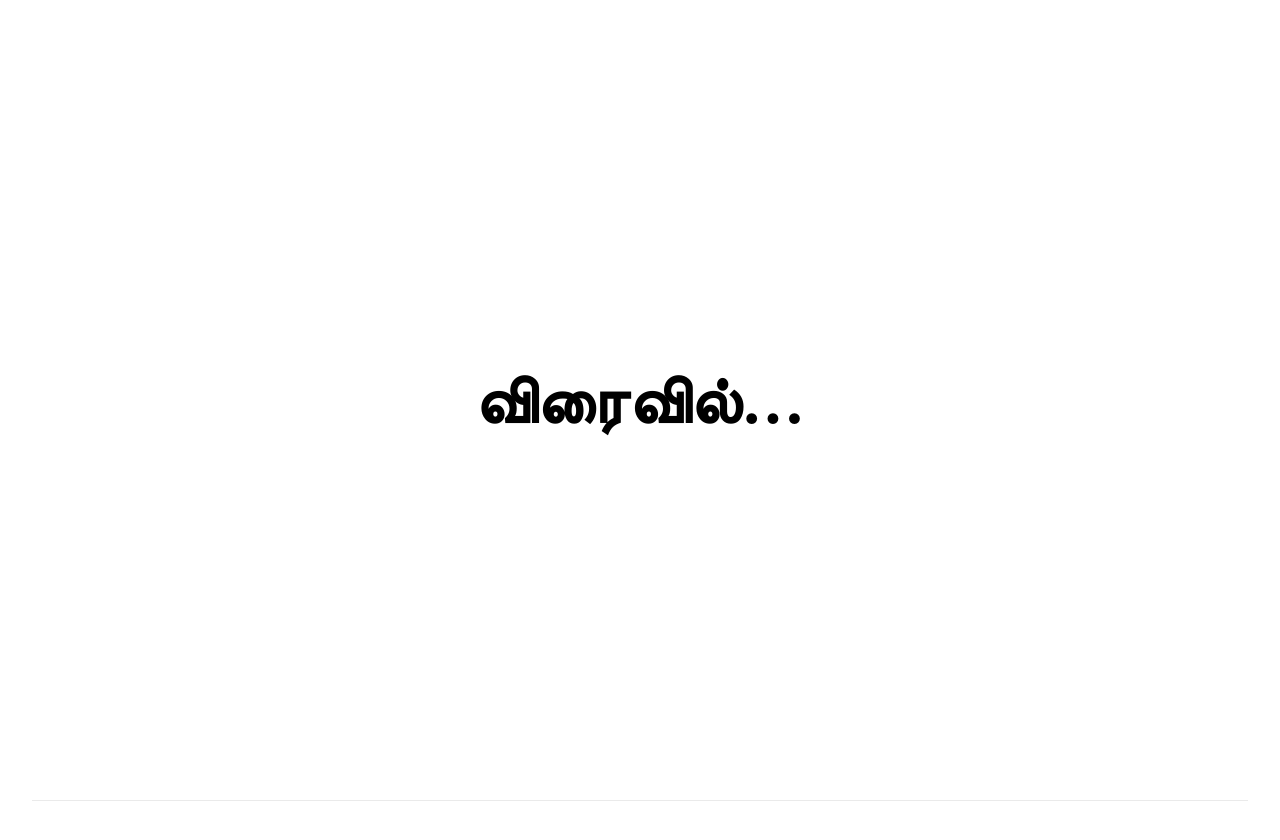
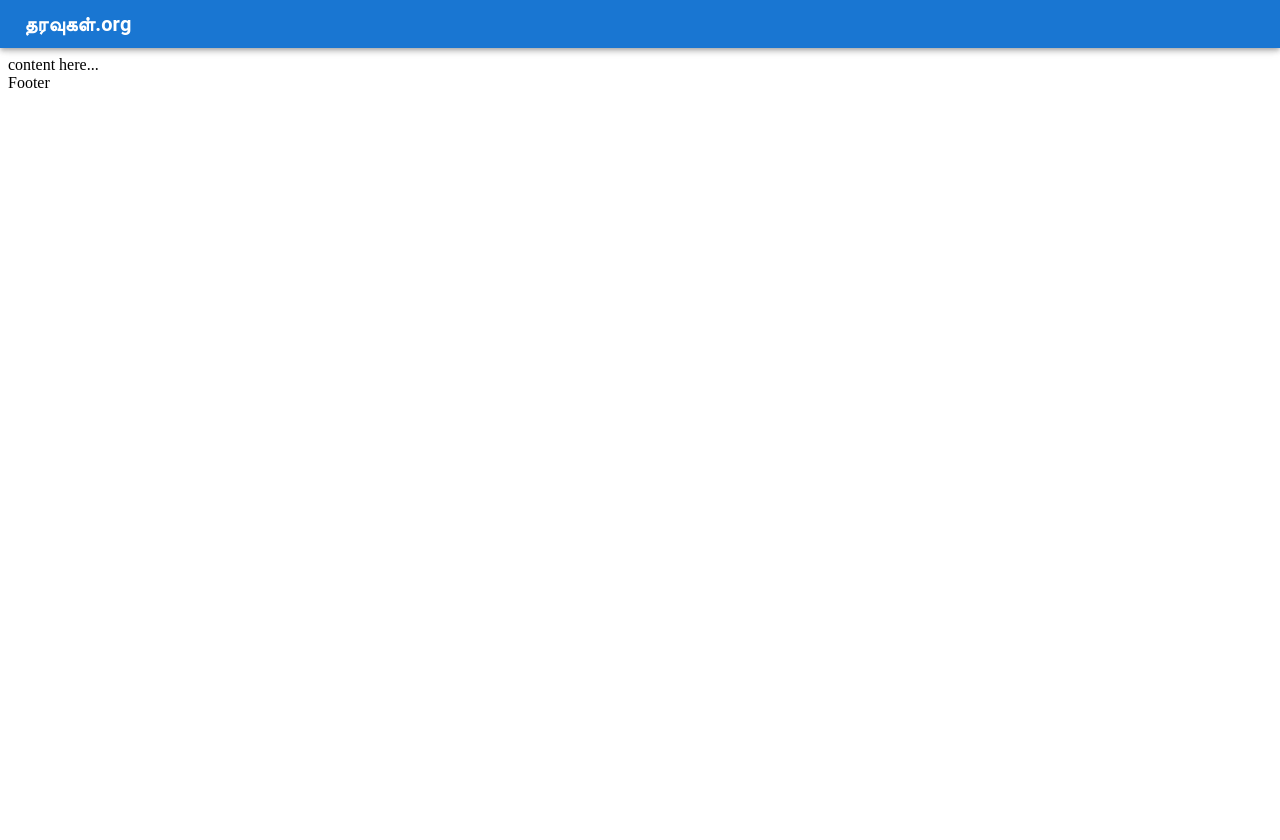
Before and after one commit to Tharavugal/tharavugal-org-website, a Next.js app: page / in a window 1280 px wide. Shown: the top 840 px of the page. After the commit the page ends 800 px from the top, so only its background shows below. Built offline with nearby package versions, Linux system fonts and the light colour scheme.

Commit message:
Add MUI default layout

```diff
--- /dev/null
+++ b/components/Layout.js
@@ -0,0 +1,23 @@
+import { AppBar, Toolbar, Typography } from "@mui/material";
+
+export default function Layout({ children }) {
+  return (
+    <>
+      <AppBar position="fixed">
+        <Toolbar variant="dense">
+          <Typography
+            variant="h6"
+            noWrap
+            component="div"
+            sx={{ flexGrow: 1, fontWeight: "bold" }}
+          >
+            தரவுகள்.org
+          </Typography>
+        </Toolbar>
+      </AppBar>
+      <Toolbar variant="dense" />
+      <main>{children}</main>
+      <footer>Footer</footer>
+    </>
+  );
+}
--- a/package.json
+++ b/package.json
@@ -9,6 +9,11 @@
     "lint": "next lint"
   },
   "dependencies": {
+    "@emotion/react": "^11.10.6",
+    "@emotion/styled": "^11.10.6",
+    "@fontsource/roboto": "^4.5.8",
+    "@mui/icons-material": "^5.11.11",
+    "@mui/material": "^5.11.13",
     "next": "13.2.4",
     "react": "18.2.0",
     "react-dom": "18.2.0"
--- a/pages/_app.js
+++ b/pages/_app.js
@@ -1,7 +1,17 @@
-import '../styles/globals.css'
+import Head from "next/head";
 
-function MyApp({ Component, pageProps }) {
-  return <Component {...pageProps} />
+export default function App({ Component, pageProps }) {
+  return (
+    <>
+      <Head>
+        <title>Tharavugal.org</title>
+        <meta
+          name="description"
+          content="Real-time events are structured and can be used for analysis and research purposes."
+        />
+        <link rel="icon" href="/favicon.ico" />
+      </Head>
+      <Component {...pageProps} />
+    </>
+  );
 }
-
-export default MyApp
--- /dev/null
+++ b/pages/_document.js
@@ -0,0 +1,13 @@
+import { Html, Head, Main, NextScript } from 'next/document'
+
+export default function Document() {
+  return (
+    <Html lang="en">
+      <Head />
+      <body>
+        <Main />
+        <NextScript />
+      </body>
+    </Html>
+  )
+}
--- a/pages/index.js
+++ b/pages/index.js
@@ -1,23 +1,5 @@
-import Head from "next/head";
-import styles from "../styles/Home.module.css";
+import Layout from "../components/Layout";
 
 export default function Home() {
-  return (
-    <div className={styles.container}>
-      <Head>
-        <title>Tharavugal.org</title>
-        <meta
-          name="description"
-          content="Real-time events are structured and can be used for analysis and research purposes."
-        />
-        <link rel="icon" href="/favicon.ico" />
-      </Head>
-
-      <main className={styles.main}>
-        <h1 className={styles.title}>விரைவில்...</h1>
-      </main>
-
-      <footer className={styles.footer}></footer>
-    </div>
-  );
+  return <Layout>content here...</Layout>;
 }
--- a/styles/Home.module.css
+++ /dev/null
@@ -1,129 +0,0 @@
-.container {
-  padding: 0 2rem;
-}
-
-.main {
-  min-height: 100vh;
-  padding: 4rem 0;
-  flex: 1;
-  display: flex;
-  flex-direction: column;
-  justify-content: center;
-  align-items: center;
-}
-
-.footer {
-  display: flex;
-  flex: 1;
-  padding: 2rem 0;
-  border-top: 1px solid #eaeaea;
-  justify-content: center;
-  align-items: center;
-}
-
-.footer a {
-  display: flex;
-  justify-content: center;
-  align-items: center;
-  flex-grow: 1;
-}
-
-.title a {
-  color: #0070f3;
-  text-decoration: none;
-}
-
-.title a:hover,
-.title a:focus,
-.title a:active {
-  text-decoration: underline;
-}
-
-.title {
-  margin: 0;
-  line-height: 1.15;
-  font-size: 4rem;
-}
-
-.title,
-.description {
-  text-align: center;
-}
-
-.description {
-  margin: 4rem 0;
-  line-height: 1.5;
-  font-size: 1.5rem;
-}
-
-.code {
-  background: #fafafa;
-  border-radius: 5px;
-  padding: 0.75rem;
-  font-size: 1.1rem;
-  font-family: Menlo, Monaco, Lucida Console, Liberation Mono, DejaVu Sans Mono,
-    Bitstream Vera Sans Mono, Courier New, monospace;
-}
-
-.grid {
-  display: flex;
-  align-items: center;
-  justify-content: center;
-  flex-wrap: wrap;
-  max-width: 800px;
-}
-
-.card {
-  margin: 1rem;
-  padding: 1.5rem;
-  text-align: left;
-  color: inherit;
-  text-decoration: none;
-  border: 1px solid #eaeaea;
-  border-radius: 10px;
-  transition: color 0.15s ease, border-color 0.15s ease;
-  max-width: 300px;
-}
-
-.card:hover,
-.card:focus,
-.card:active {
-  color: #0070f3;
-  border-color: #0070f3;
-}
-
-.card h2 {
-  margin: 0 0 1rem 0;
-  font-size: 1.5rem;
-}
-
-.card p {
-  margin: 0;
-  font-size: 1.25rem;
-  line-height: 1.5;
-}
-
-.logo {
-  height: 1em;
-  margin-left: 0.5rem;
-}
-
-@media (max-width: 600px) {
-  .grid {
-    width: 100%;
-    flex-direction: column;
-  }
-}
-
-@media (prefers-color-scheme: dark) {
-  .card,
-  .footer {
-    border-color: #222;
-  }
-  .code {
-    background: #111;
-  }
-  .logo img {
-    filter: invert(1);
-  }
-}
--- a/styles/globals.css
+++ /dev/null
@@ -1,26 +0,0 @@
-html,
-body {
-  padding: 0;
-  margin: 0;
-  font-family: -apple-system, BlinkMacSystemFont, Segoe UI, Roboto, Oxygen,
-    Ubuntu, Cantarell, Fira Sans, Droid Sans, Helvetica Neue, sans-serif;
-}
-
-a {
-  color: inherit;
-  text-decoration: none;
-}
-
-* {
-  box-sizing: border-box;
-}
-
-@media (prefers-color-scheme: dark) {
-  html {
-    color-scheme: dark;
-  }
-  body {
-    color: white;
-    background: black;
-  }
-}
```
Also changed, not shown: 1 other file (tests, documents, lock files or other folders).
